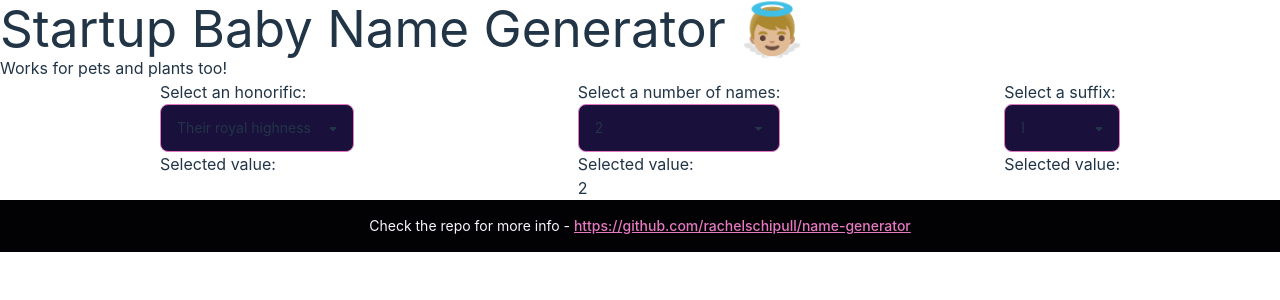
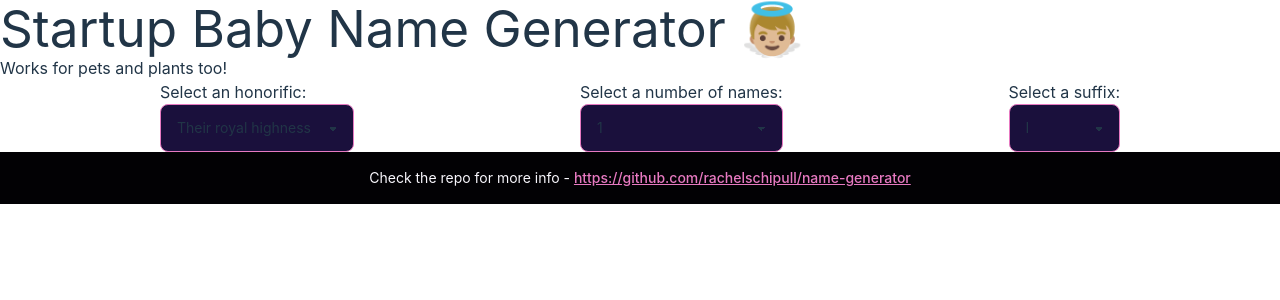
Before and after one commit to rachelschipull/name-generator, a React (Vite) app: page / in a window 1280 px wide. Shown: the top 300 px of the page. Built offline with nearby package versions, Linux system fonts and the light colour scheme.

Commit message:
update state

```diff
--- a/src/components/Form/Form.jsx
+++ b/src/components/Form/Form.jsx
@@ -1,4 +1,4 @@
-import React from 'react'
+import React, {useState} from 'react'
 import Honorific from '../Honorific'
 import Suffix from '../Suffix'
 import Selector from '../Selector'
@@ -6,14 +6,30 @@ import Header from '../Header'
 import Footer from '../Footer'
 
 function Form () {
+  const [data, setData] = useState('')
+  const handleHonorChange = (newHonor) => {
+        setData(newHonor)
+  }
+
+  const [suffData, setSuffData] = useState('')
+  const handleSuffChange = (newSuff) => {
+    setSuffData(newSuff)
+  }
+
+  const [selectedNumber, setSelectedNumber] = useState('');
+  const handleSelectChange = (newNumber) => {
+    setSelectedNumber(newNumber)
+  }
+
   return (
     <div className="w-screen h-screen">
         <Header />
           <div className="flex justify-center justify-between px-40 w-100">
-            <Honorific />
-            <Selector />
-            <Suffix />
+            <Honorific onDataChange={handleHonorChange}/>
+            <Selector onSelectChange={handleSelectChange}/>
+            <Suffix onSuffChange={handleSuffChange}/>
           </div>
+          <p>{data} {selectedNumber} {suffData}</p>
         <Footer />
     </div>
   )
--- a/src/components/Honorific/Honorific.jsx
+++ b/src/components/Honorific/Honorific.jsx
@@ -1,8 +1,6 @@
 import React from 'react'
 
-function Honorific () {
-
-  const [ selectedOption, setSelectedOption] = React.useState('');
+function Honorific ({onDataChange}) {
 
   return (
     <form>
@@ -13,9 +11,8 @@ function Honorific () {
 
         <select
           className='select select-primary w-full max-w-xs'
-          value={selectedOption}
           onChange={event => {
-            setSelectedOption(event.target.value)
+            onDataChange(event.target.value)
           }}
         >
           <option value="Their royal highness">
@@ -54,11 +51,11 @@ function Honorific () {
         </select>
       </fieldset>
 
-      <p>
+      {/* <p>
         Selected value:
         <br />
-        {selectedOption}
-      </p>
+        {selectedHonor}
+      </p> */}
     </form>
   )
 }
--- a/src/components/Selector/Selector.jsx
+++ b/src/components/Selector/Selector.jsx
@@ -1,8 +1,6 @@
 import React from 'react'
 
-function Selector () {
-
-  const [ selectedOption, setSelectedOption] = React.useState('2');
+function Selector ({onSelectChange}) {
 
   return (
     <form>
@@ -13,9 +11,8 @@ function Selector () {
 
         <select
           className='select select-primary w-full max-w-xs'
-          value={selectedOption}
           onChange={event => {
-            setSelectedOption(event.target.value)
+            onSelectChange(event.target.value)
           }}
         >
           <option value='1'>
@@ -30,11 +27,6 @@ function Selector () {
         </select>
       </fieldset>
 
-      <p>
-        Selected value:
-        <br />
-        {selectedOption}
-      </p>
     </form>
   )
 }
--- a/src/components/Suffix/Suffix.jsx
+++ b/src/components/Suffix/Suffix.jsx
@@ -1,8 +1,6 @@
 import React from 'react'
 
-function Suffix () {
-
-  const [ selectedOption, setSelectedOption] = React.useState('');
+function Suffix ({onSuffChange}) {
 
   return (
     <form>
@@ -13,9 +11,8 @@ function Suffix () {
 
         <select
           className='select select-primary w-full max-w-xs'
-          value={selectedOption}
           onChange={event => {
-            setSelectedOption(event.target.value)
+            onSuffChange(event.target.value)
           }}
         >
           <option value="I">
@@ -48,11 +45,6 @@ function Suffix () {
         </select>
       </fieldset>
 
-      <p>
-        Selected value:
-        <br />
-        {selectedOption}
-      </p>
     </form>
   )
 }
```
